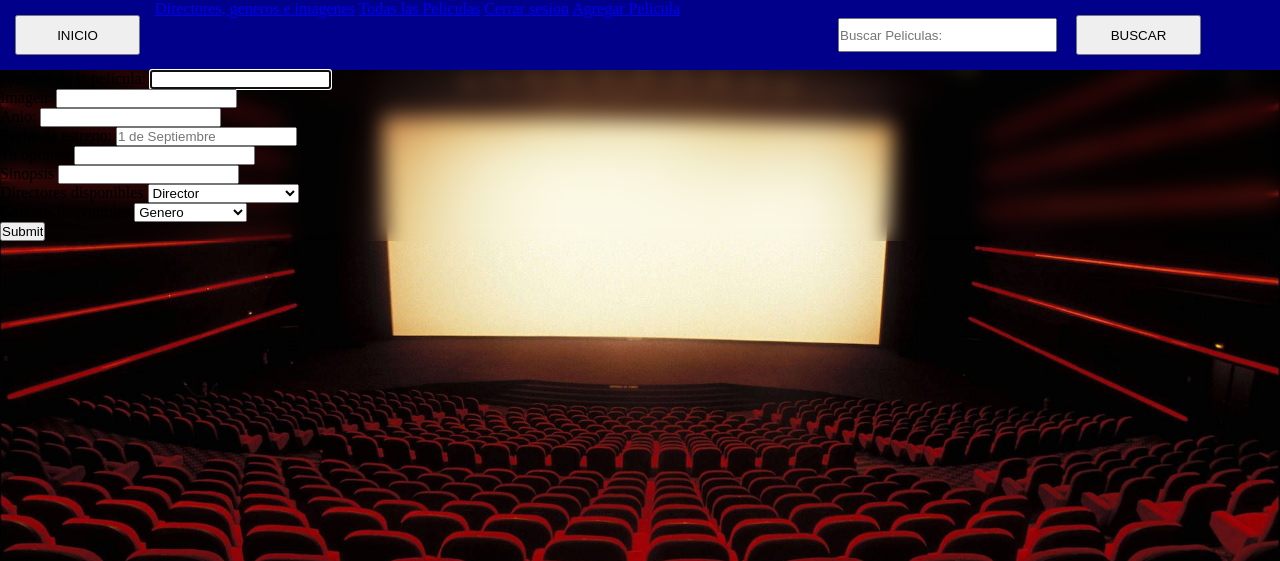
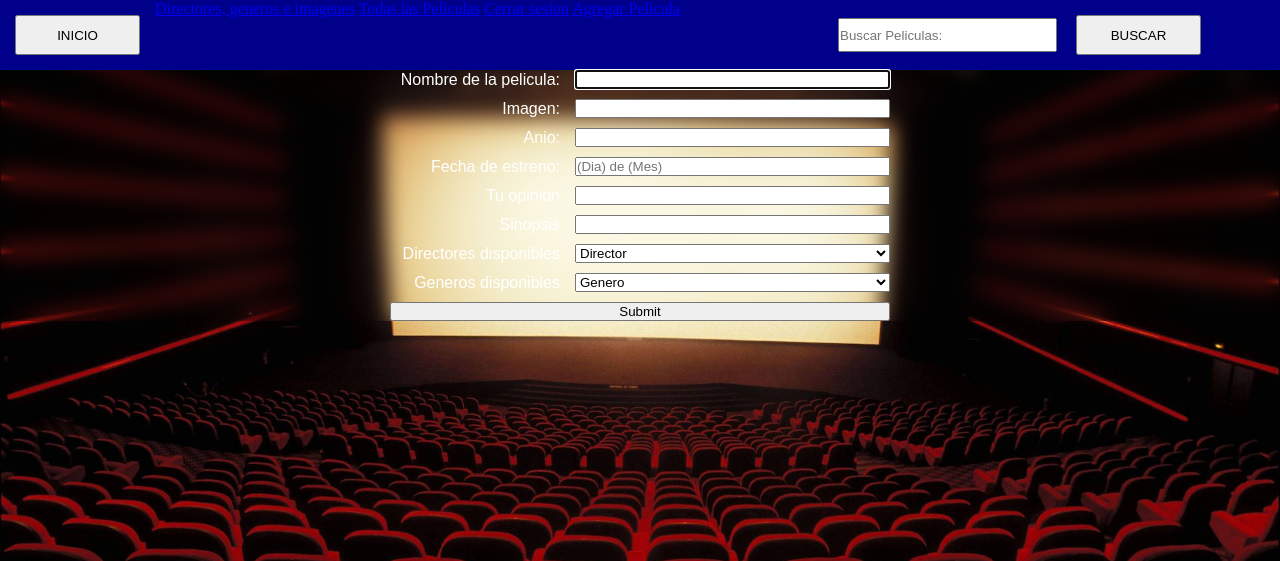
Before and after one commit to FacundoElizalde/Trabajo-Final-Programaci-n-II, a Flask app: page /pelicula/agregar in a window 1280 px wide. Shown: the top 561 px of the page. Run offline with Flask 3, Linux system fonts and the light colour scheme.

Commit message:
Mejoras en estilos de agregado de peliculas

```diff
--- a/funciones/funciones.py
+++ b/funciones/funciones.py
@@ -4,7 +4,8 @@ from flask import session
 Generos = ["Comedia", "Drama", "Romance", "Ciencia Ficcion", "Accion", "Terror", "Western", "Documental", "Musical", "Thriller",
            "Epico", "Belico", "Deportes"]
 Directores = ["Louis Leterrier", "Greta Gerwig", "Christoper Nolan", "Francis Ford Coppola", "Jaume Collet-Serra", "Jung Su-yee",
-             "Steven Caple Jr.", "Stanley Kubrick", "Robert Zemeckis", "James Mangold"]
+             "Steven Caple Jr.", "Stanley Kubrick", "Robert Zemeckis", "James Mangold", "Martin Scorsese", "Quentin Tarantino",
+             "Woody Allen"]
 
 
 def moviesFiles():
--- a/static/css/e_index.css
+++ b/static/css/e_index.css
@@ -91,6 +91,28 @@ h1{
     padding: 4%;
     backdrop-filter: blur(7px);
 }
+.form-container {
+    display: flex;
+    flex-direction: column;
+    max-width: 500px;
+    margin: 0 auto;
+    font-family: arial;
+    color: white;
+}
+.form-container > div {
+    display: flex;
+    align-items: center;
+    margin-bottom: 10px;
+}
+.form-container label {
+    width: 170px;
+    text-align: right;
+    margin-right: 15px;
+}
+.form-container input,
+.form-container select {
+    flex: 1;
+}
 .dirconteiner{
     color: white;
     font-family: Arial;
--- a/templates/add_pelicula.html
+++ b/templates/add_pelicula.html
@@ -2,9 +2,10 @@
 
 {% block content %}
 <form method="POST">
+  <div class="form-container">
     <div>
       <label for="nombre">Nombre de la pelicula:</label>
-    <input type="text" name="nombre" required autofocus>
+      <input type="text" name="nombre" autofocus>
     </div>
     <div>
       <label for="imagen">Imagen:</label>
@@ -16,14 +17,14 @@
     </div>
     <div>
       <label for="estreno">Fecha de estreno:</label>
-    <input type="text" name="estreno" placeholder="1 de Septiembre" required>
+      <input type="text" name="estreno" placeholder="(Dia) de (Mes)" required>
     </div>
     <div>
       <label for="opinion">Tu opinion</label>
       <input type="text" name="opinion" required>
     </div>
     <div>
-    <label for="estreno">Sinopsis</label>
+      <label for="sinopsis">Sinopsis</label>
       <input type="text" name="sinopsis" required>
     </div>
     <div>
```
Lines whose indentation alone changed are shown as unchanged.
